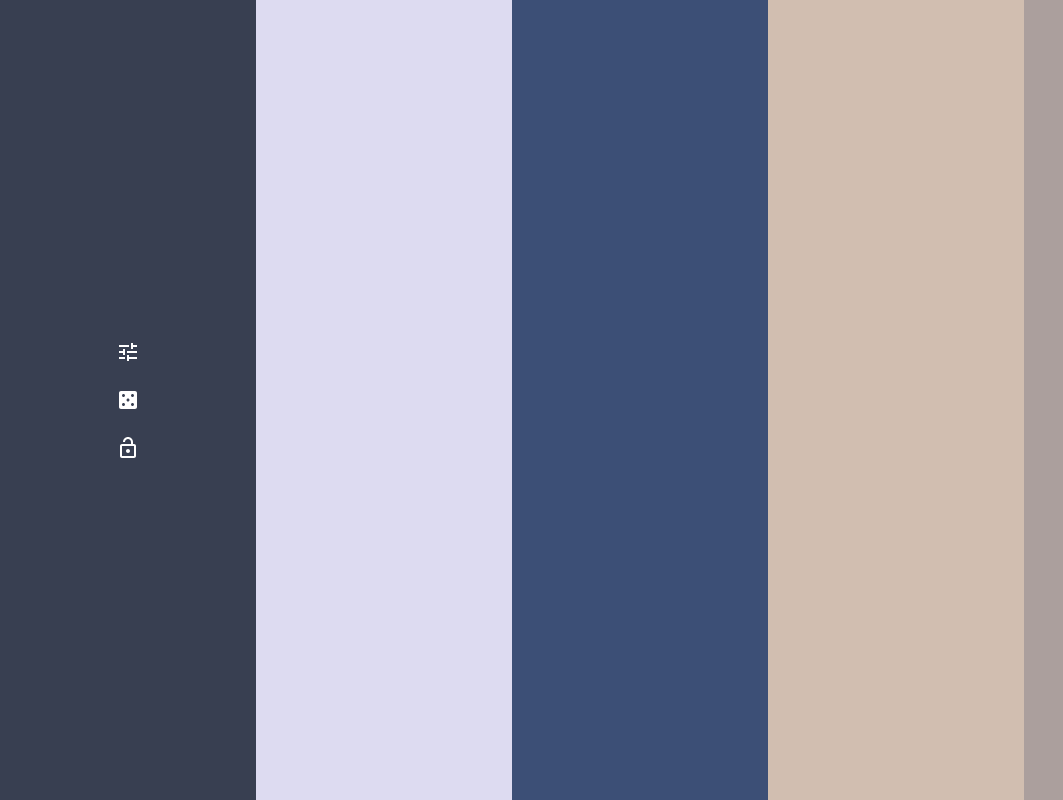
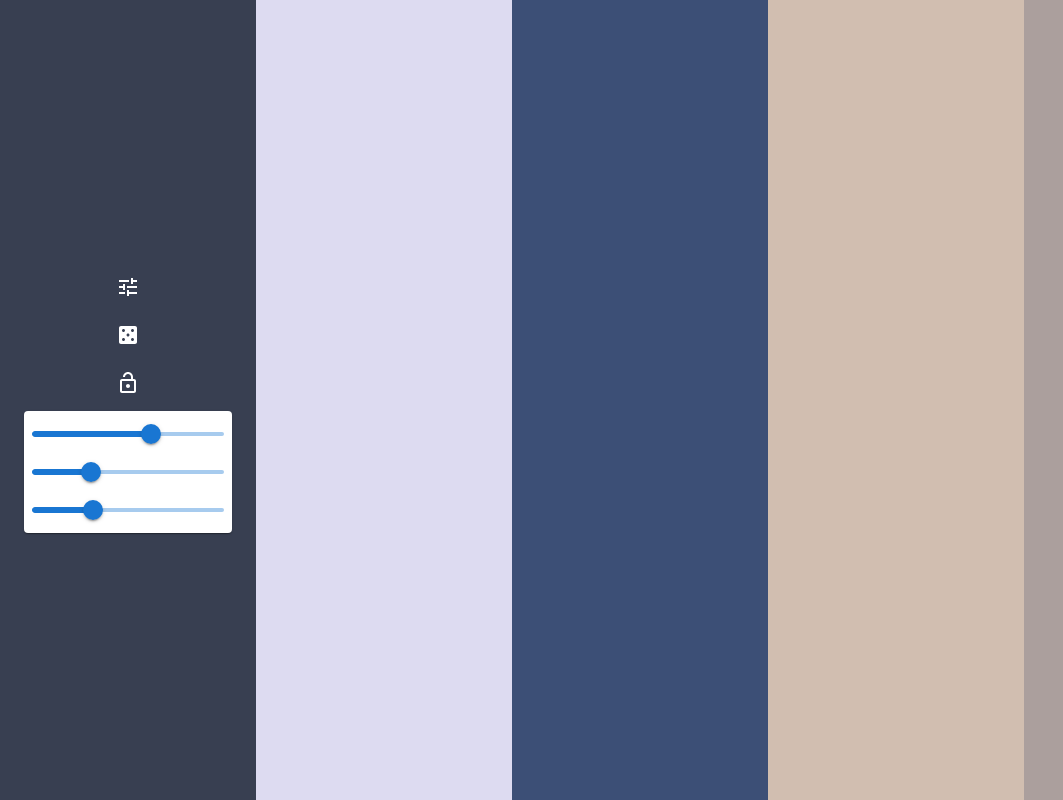
Before and after one commit to kinetikeith/chromanant, a React (Vite) app: page / in a window 1280 px wide. Both pictures are taken after a click on the button 128 px from the left and 352 px from the top of the page. Shown: the whole page, without its empty margins (0-1063 px from the left). Built offline with nearby package versions, Linux system fonts and the light colour scheme.

Commit message:
Added HSV picker to Swatch

```diff
--- a/src/components/Swatch.tsx
+++ b/src/components/Swatch.tsx
@@ -1,9 +1,9 @@
 import { Casino, LockOpenOutlined, LockOutlined, TuneOutlined } from '@mui/icons-material';
-import { Box, Container, IconButton, Stack, alpha, styled } from '@mui/material';
+import { Box, Container, IconButton, Stack, Collapse, Paper, Slider, alpha, styled } from '@mui/material';
 import type { IconButtonProps } from '@mui/material';
 import type { Color } from 'chroma-js';
 import chroma from 'chroma-js';
-import { ReactNode } from 'react';
+import { ReactNode, useState } from 'react';
 
 export interface SwatchValue {
   color: Color;
@@ -58,6 +58,9 @@ const SwatchButton = styled(IconButton, {
 export default function Swatch({ value, setValue, isHorizontal }: SwatchProps) {
   const isDark = value.color.luminance() > 0.179;
   const SwatchContent = isHorizontal ? SwatchContentHorizontal : SwatchContentVertical;
+  const [showControls, setShowControls] = useState<boolean>(false);
+
+  const [hue, sat, val] = value.color.hsv();
 
   return (
     <Box
@@ -68,7 +71,12 @@ export default function Swatch({ value, setValue, isHorizontal }: SwatchProps) {
       }}
     >
       <SwatchContent>
-        <SwatchButton isDark={isDark}>
+        <SwatchButton
+          isDark={isDark}
+          onClick={() => {
+            setShowControls(!showControls);
+          }}
+        >
           <TuneOutlined />
         </SwatchButton>
         <SwatchButton
@@ -86,6 +94,46 @@ export default function Swatch({ value, setValue, isHorizontal }: SwatchProps) {
         >
           {value.isLocked ? <LockOutlined /> : <LockOpenOutlined />}
         </SwatchButton>
+        <Collapse in={showControls} sx={{width: "100%"}}>
+          <Paper sx={{width: "100%", p: 1}}>
+            <Stack spacing={ 1 }>
+              <Slider
+                value={hue}
+                min={0}
+                max={359}
+                onChange={(_event, newHue) => {
+                  setValue({
+                    ...value,
+                    color: chroma.hsv(newHue as number, sat, val)
+                  });
+                }}
+              />
+              <Slider
+                value={sat}
+                step={0.001}
+                min={0.0}
+                max={1.0}
+                onChange={(_event, newSat) => {
+                  console.log(newSat);
+                  setValue({
+                    ...value,
+                    color: chroma.hsv(hue, newSat as number, val)
+                  })
+                }}/>
+              <Slider
+                value={val}
+                step={0.001}
+                min={0.0}
+                max={1.0}
+                onChange={(_event, newVal) => {
+                  setValue({
+                    ...value,
+                    color: chroma.hsv(hue, sat, newVal as number)
+                  })
+                }}/>
+            </Stack>
+          </Paper>
+        </Collapse>
       </SwatchContent>
     </Box>
   );
```
